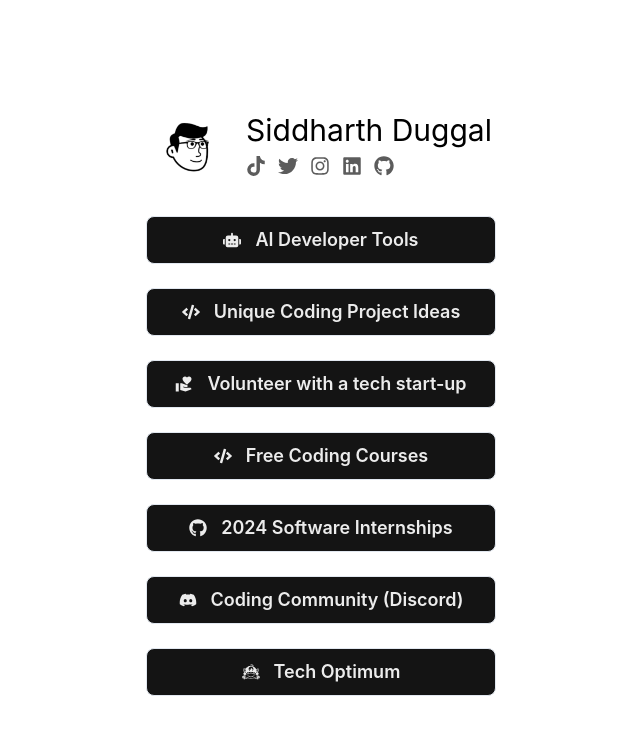
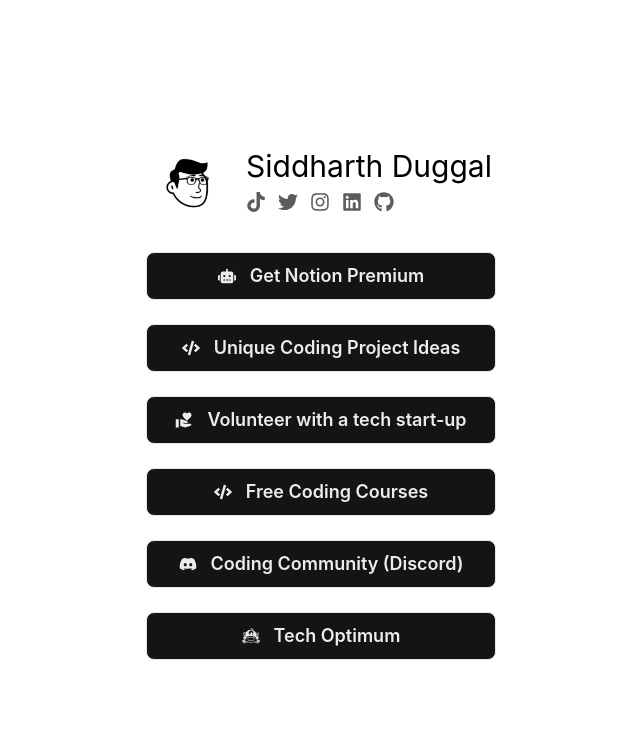
Before and after one commit to siddharthd0/card, a Next.js app: page / in a window 1280 px wide. Shown: the top 734 px of the page, without its empty margins (319-959 px from the left). Built offline with nearby package versions, Linux system fonts and the light colour scheme.

Commit message:
notion affliate

```diff
--- a/src/pages/index.js
+++ b/src/pages/index.js
@@ -22,6 +22,7 @@
   FaInstagram,
   FaLinkedin,
   FaRobot,
+
   FaCode,
   FaTiktok,
 } from "react-icons/fa";
@@ -146,8 +147,8 @@
       <Box
         minHeight="100vh"
         color={color[colorMode]}
-        backgroundRepeat="no-repeat" // Additional background properties
-        backgroundSize="cover" // Additional background properties
+        backgroundRepeat="no-repeat"
+        backgroundSize="cover"
         display="flex"
         flexDirection="column"
         justifyContent="center"
@@ -203,10 +204,10 @@
 
           <VStack spacing={2}>
             <LinkButton
-              name="AI Developer Tools"
-              url="https://github.com/TechOptimum/ai-dev-tools#programming-ai-tools"
-              icon={<FaRobot />}/>
-
+              name="Get Notion Premium"
+              url="https://affiliate.notion.so/bqkcjrwks751"
+              icon={<FaRobot />}
+              />
             <LinkButton
               name="Unique Coding Project Ideas"
               url="https://github.com/TechOptimum/project-ideas"
@@ -221,11 +222,6 @@
               name="Free Coding Courses"
               url="https://www.dashboard.techoptimum.org"
               icon={<FaCode />}
-            />
-            <LinkButton
-              name="2024 Software Internships"
-              url="https://github.com/TechOptimum/2024-swe-internships"
-              icon={<FaGithub />}
             />
             <LinkButton
               name="Coding Community (Discord)"
```
